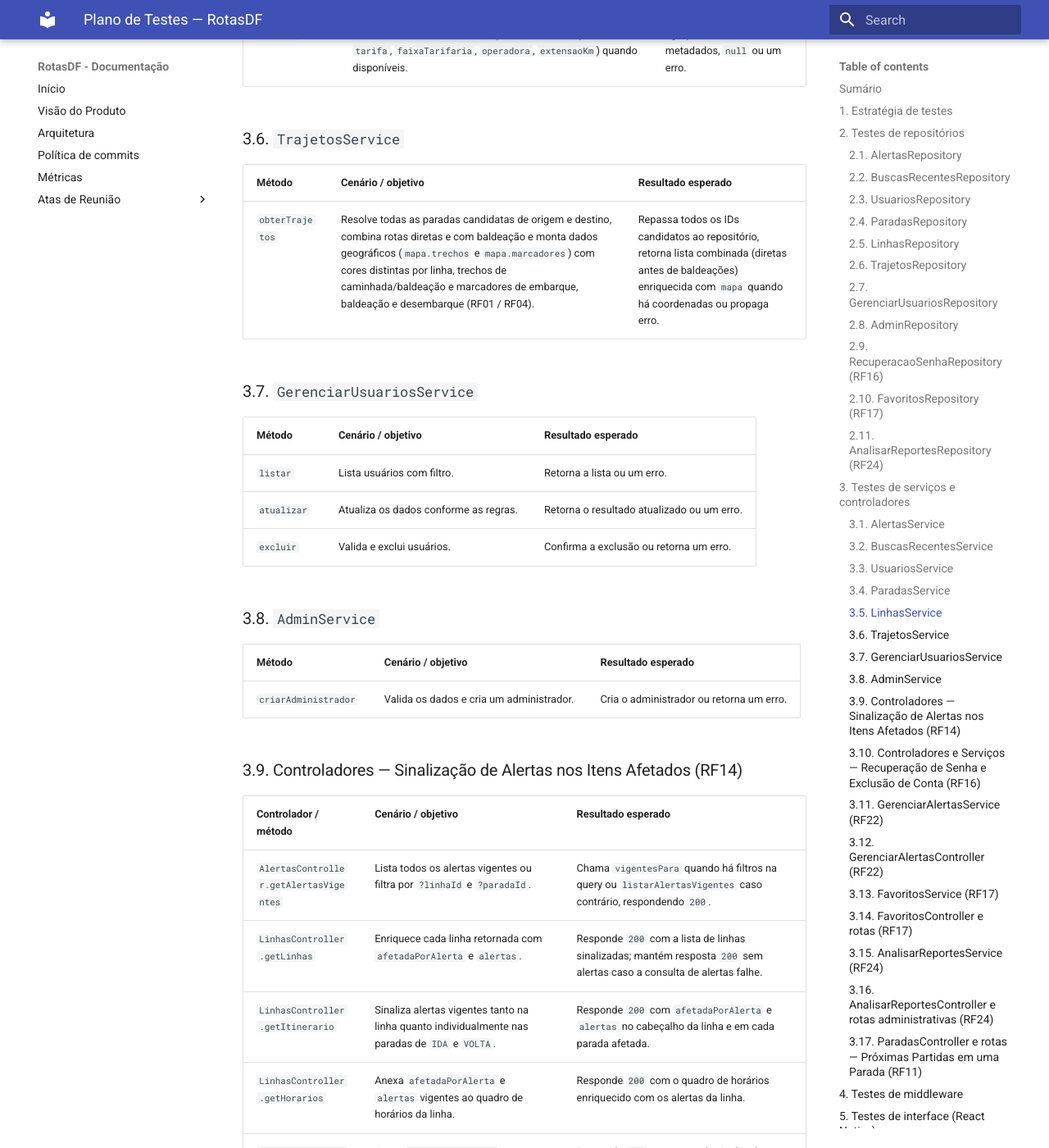
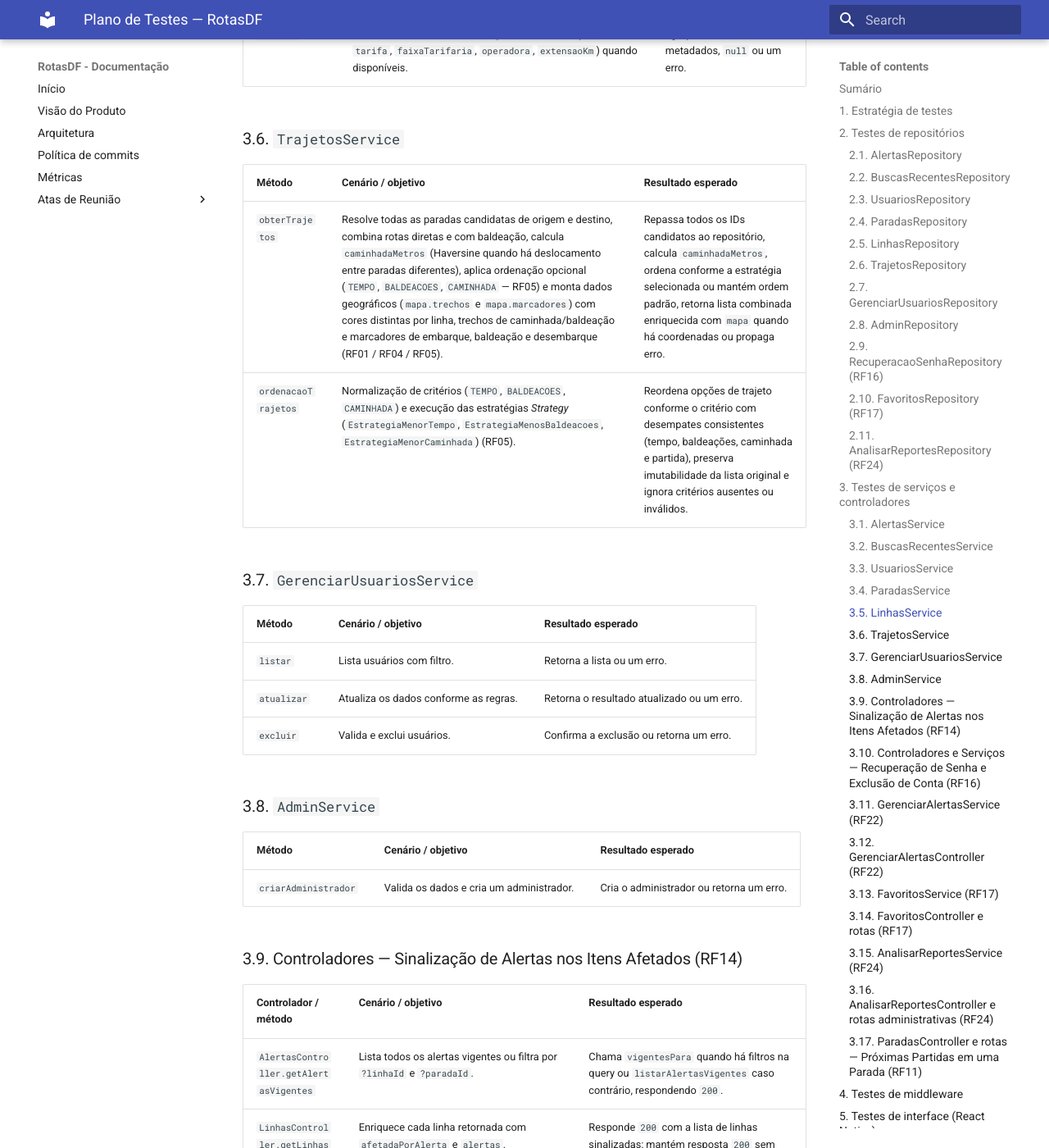
Before and after one commit to FGA0138-MDS-Ajax/2026.2-T02-Knuth, an MkDocs documentation site: the page built from docs/plano_de_testes_RotasDF.md, in a window 1280 px wide and 1400 px high, scrolled down 7305 px. Shown: the whole window at 82% size. Built offline with MkDocs 1.6.1 and Material for MkDocs 9.7.7, drawn with Linux system fonts in a browser that asks for light colours; some of the changed text lies outside the part shown.

Commit message:
docs(testes): adiciona casos de teste de comparacao, ordenacao e filtro de trajetos (RF05 - PR #66)

```diff
--- a/docs/plano_de_testes_RotasDF.md
+++ b/docs/plano_de_testes_RotasDF.md
@@ -168,7 +168,8 @@
 
 | Método | Cenário / objetivo | Resultado esperado |
 |---|---|---|
-| `obterTrajetos` | Resolve todas as paradas candidatas de origem e destino, combina rotas diretas e com baldeação e monta dados geográficos (`mapa.trechos` e `mapa.marcadores`) com cores distintas por linha, trechos de caminhada/baldeação e marcadores de embarque, baldeação e desembarque (RF01 / RF04). | Repassa todos os IDs candidatos ao repositório, retorna lista combinada (diretas antes de baldeações) enriquecida com `mapa` quando há coordenadas ou propaga erro. |
+| `obterTrajetos` | Resolve todas as paradas candidatas de origem e destino, combina rotas diretas e com baldeação, calcula `caminhadaMetros` (Haversine quando há deslocamento entre paradas diferentes), aplica ordenação opcional (`TEMPO`, `BALDEACOES`, `CAMINHADA` — RF05) e monta dados geográficos (`mapa.trechos` e `mapa.marcadores`) com cores distintas por linha, trechos de caminhada/baldeação e marcadores de embarque, baldeação e desembarque (RF01 / RF04 / RF05). | Repassa todos os IDs candidatos ao repositório, calcula `caminhadaMetros`, ordena conforme a estratégia selecionada ou mantém ordem padrão, retorna lista combinada enriquecida com `mapa` quando há coordenadas ou propaga erro. |
+| `ordenacaoTrajetos` | Normalização de critérios (`TEMPO`, `BALDEACOES`, `CAMINHADA`) e execução das estratégias *Strategy* (`EstrategiaMenorTempo`, `EstrategiaMenosBaldeacoes`, `EstrategiaMenorCaminhada`) (RF05). | Reordena opções de trajeto conforme o critério com desempates consistentes (tempo, baldeações, caminhada e partida), preserva imutabilidade da lista original e ignora critérios ausentes ou inválidos. |
 
 ### 3.7. `GerenciarUsuariosService`
 
@@ -193,7 +194,7 @@
 | `LinhasController.getItinerario` | Sinaliza alertas vigentes tanto na linha quanto individualmente nas paradas de `IDA` e `VOLTA`. | Responde `200` com `afetadaPorAlerta` e `alertas` no cabeçalho da linha e em cada parada afetada. |
 | `LinhasController.getHorarios` | Anexa `afetadaPorAlerta` e `alertas` vigentes ao quadro de horários da linha. | Responde `200` com o quadro de horários enriquecido com os alertas da linha. |
 | `ParadasController.getParadaProxima` | Anexa `afetadaPorAlerta` e `alertas` vigentes à parada mais próxima encontrada pelo GPS. | Responde `200` com a parada sinalizada; degrada graciosamente se a consulta de alertas falhar. |
-| `TrajetosController.getTrajetos` | Extrai linhas e paradas das etapas de cada opção e associa os alertas vigentes correspondentes. | Responde `200` com cada opção enriquecida com `afetadaPorAlerta` e `alertas`; mantém funcionamento caso o serviço de alertas falhe. |
+| `TrajetosController.getTrajetos` | Valida `origem`, `destino` e o critério opcional `ordenarPor` (`TEMPO`, `BALDEACOES`, `CAMINHADA` — RF05), extrai linhas e paradas das etapas de cada opção e associa os alertas vigentes correspondentes (RF14). | Repassa `ordenarPor` normalizado ao serviço, responde `400` para `ordenarPor` inválido e `200` com cada opção enriquecida com `afetadaPorAlerta` e `alertas`; mantém funcionamento caso o serviço de alertas falhe. |
 
 ### 3.10. Controladores e Serviços — Recuperação de Senha e Exclusão de Conta (RF16)
 
@@ -302,7 +303,8 @@
 | `ConfiguracoesScreen` | Exibição de perfil, limpeza de histórico, logout, atalho para reporte (RF19) e exclusão de conta para passageiros (RF16). | Exibe dados do passageiro logado, navega para `ReportarDivergencia`, mostra *"Excluir minha conta"* apenas para passageiros autenticados e executa logout. |
 | `dialogos` | Utilitário multiplataforma de alertas e confirmações (`mostrarAviso` e `confirmarAcao`) (RF16). | Utiliza `Alert.alert` no Android/iOS e `window.alert`/`window.confirm` na Web. |
 | `BuscarTrajetoScreen` | GPS, permissão, edição manual de origem, autocomplete de paradas (`GET /paradas`), buscas, buscas recentes de trajetos (RF18), alerta na parada de origem (RF14) e favoritos de parada/trajeto (RF17). | Trata permissão de GPS e localização, permite digitar outra origem manualmente e selecionar sugestões de paradas no destino, salva e exibe buscas recentes (local + `/buscas-recentes`) permitindo repeti-las com um toque, exibe `AlertaBanner`, aceita origem/destino pré-preenchidos por rota, permite favoritar a parada próxima ou o trajeto e navega com `{ opcoes, origem, destino }`. |
-| `ResultadoTrajetoScreen` | Exibição com duração formatada em horas e minutos, navegação por opções, destaque de alertas (RF14) e favoritar trajeto pesquisado (RF17). | Exibe cartões de opções com duração formatada (`25 min`, `1h`, `1h 30min`), baldeações, destaque `afetadaPorAlerta`, resumo `Origem → Destino` com `FavoritoEstrela` e navega para os detalhes. |
+| `ResultadoTrajetoScreen` | Exibição com duração formatada em horas e minutos, ordenação por menor tempo/menos baldeações/menor caminhada, filtro `Somente diretos`, selo de melhor opção e exibição de caminhada (RF05), navegação preservando dados, destaque de alertas (RF14) e favoritar trajeto pesquisado (RF17). | Exibe cartões de opções com duração formatada (`25 min`, `1h`, `1h 30min`), baldeações, distância de caminhada, reordena e filtra opções dinamicamente com destaque na melhor opção e estado vazio com botão de limpar filtro, destaca `afetadaPorAlerta`, exibe `Origem → Destino` com `FavoritoEstrela` e navega para os detalhes preservando a opção selecionada. |
+| `ordenarTrajetos` | Utilitário cliente de ordenação/filtragem (`ordenarEFiltrarTrajetos`), formatação de caminhada (`formatarCaminhada`) e selo da melhor opção (`obterSeloMelhorOpcao`) (RF05). | Ordena por `TEMPO`, `BALDEACOES` ou `CAMINHADA` sem mutar a lista original, combina com o filtro `somenteDiretos`, formata metros/quilômetros (`Sem caminhada`, `185 m a pé`, `1,3 km a pé`) e retorna o selo correspondente ao critério ativo. |
 | `TrajetoDetalheScreen` | Exibição detalhada das etapas com duração em horas e minutos, alternância `Etapas`/`Ver no mapa` (RF04) e banner de alertas do trajeto (RF14). | Exibe duração total e por etapa formatadas em horas e minutos, mostra `AlertaBanner` quando o trajeto é afetado por alerta vigente, alterna para o `MapaTrajeto` exibindo trechos e marcadores (ou aviso quando não há coordenadas), lista etapas ordenadas com ícones e apresenta mensagem quando não há etapas. |
 | `MapaTrajeto` e `mapaHtml` | Geração do mapa Leaflet/OpenStreetMap e renderização de trechos e marcadores de trajetos e itinerários (RF04 / RF08). | Diferencia visualmente trechos de ônibus (linha sólida colorida por linha) e trechos a pé/baldeação (linha tracejada), exibe marcadores `Embarque`, `Baldeação` e `Desembarque`, renderiza legenda e trata graciosamente ausência de coordenadas. |
 | `buscasRecentesStorage` | Armazenamento local (`@rotasdf_buscas_recentes`), ordenação, deduplicação e mesclagem com histórico remoto (RF18). | Salva até 5 trajetos e 5 linhas recentes da mais recente para a mais antiga sem duplicatas, mescla histórico local e remoto e lê o `usuarioId` logado com tolerância a erros. |
```
